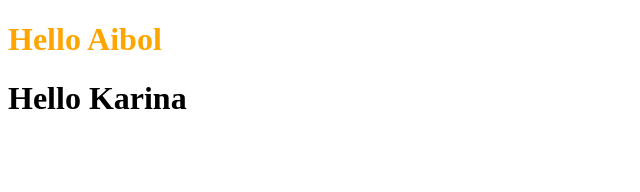
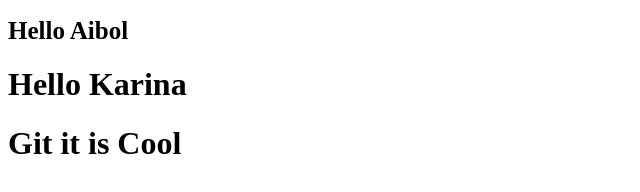
Before and after one commit to aibolbiss/damir, a plain HTML site: page index.html in a window 1280 px wide. Shown: the whole page, without its empty margins (0-640 px from the left). Drawn offline with Linux system fonts and the light colour scheme.

Commit message:
second commit

```diff
--- a/index.html
+++ b/index.html
@@ -10,5 +10,6 @@
   <body>
     <h1 class="aibol">Hello Aibol</h1>
     <h1>Hello Karina</h1>
+    <h1>Git it is Cool</h1>
   </body>
 </html>
--- a/style.css
+++ b/style.css
@@ -1,3 +1,3 @@
 .aibol{
-	color: orange;
+	font-size: 25px;
 }
```
